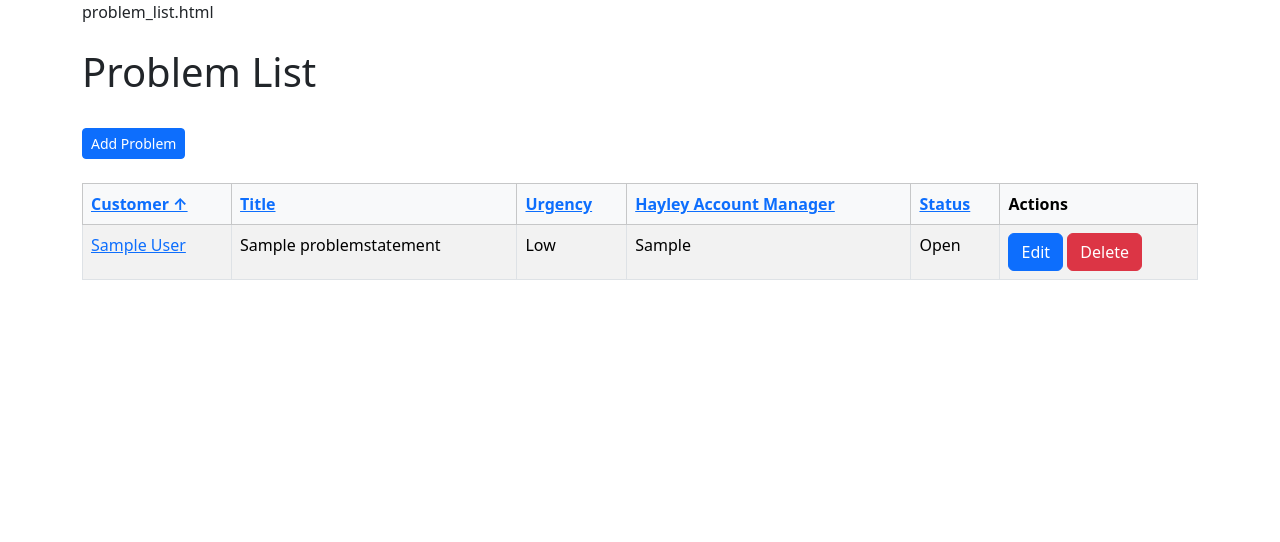
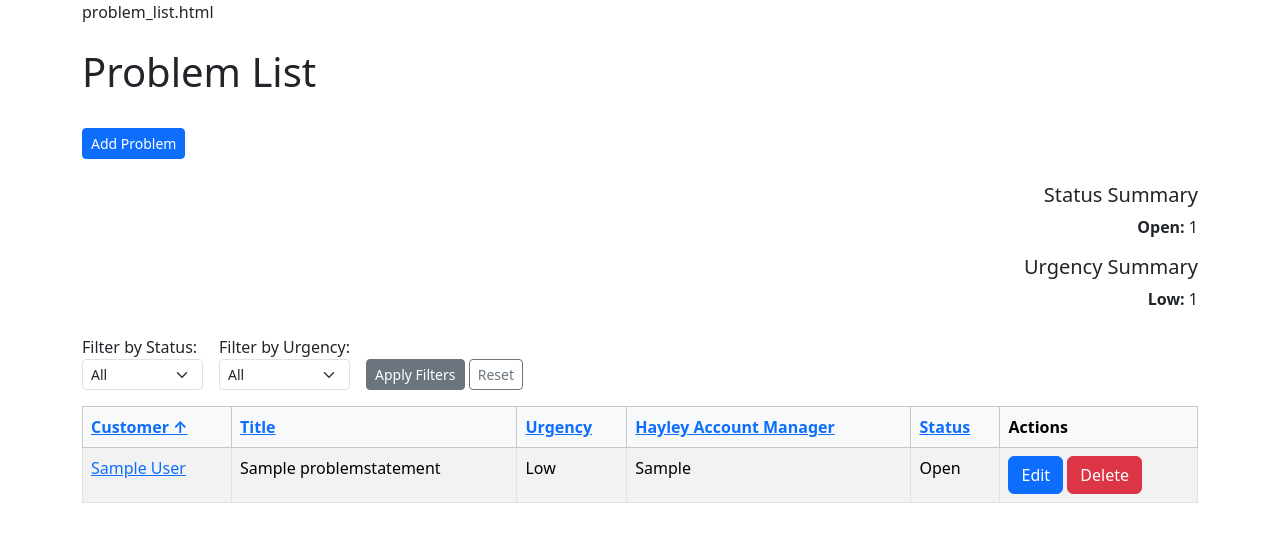
Before and after one commit to DebbieCoates/hayley, a Django app: page /problems/?sort=customer__name&direction=asc in a window 1280 px wide. Shown: the part 126-668 px from the top of the page. Run offline with Django 5.2, Linux system fonts and the light colour scheme; tables that the repository leaves empty hold one stand-in row (values such as "Sample post").

Commit message:
added filters and summary for customer

```diff
--- a/website/valuetrack/templates/problem_list.html
+++ b/website/valuetrack/templates/problem_list.html
@@ -10,8 +10,52 @@ problem_list.html
 
     <a href="{% url 'problem_add' %}" class="btn btn-primary btn-sm">Add Problem</a>
 
+    <br/><br/>
+    <div class="mb-4 text-end ms-auto">
+    <h5>Status Summary</h5>
+    <ul class="list-inline">
+        {% for item in status_summary %}
+        <li class="list-inline-item"><strong>{{ item.status }}:</strong> {{ item.count }}</li>
+        {% endfor %}
+    </ul>
 
-    <br/><br/>
+    <h5>Urgency Summary</h5>
+    <ul class="list-inline">
+        {% for item in urgency_summary %}
+        <li class="list-inline-item"><strong>{{ item.urgency }}:</strong> {{ item.count }}</li>
+        {% endfor %}
+    </ul>
+    </div>
+
+    <form method="get" class="mb-3 d-flex gap-3 align-items-end">
+  <div>
+    <label for="status">Filter by Status:</label>
+    <select name="status" id="status" class="form-select form-select-sm">
+      <option value="">All</option>
+      <option value="Open" {% if status_filter == 'Open' %}selected{% endif %}>Open</option>
+      <option value="Closed" {% if status_filter == 'Closed' %}selected{% endif %}>Closed</option>
+      <option value="In Progress" {% if status_filter == 'In Progress' %}selected{% endif %}>In Progress</option>
+    </select>
+  </div>
+
+  <div>
+    <label for="urgency">Filter by Urgency:</label>
+    <select name="urgency" id="urgency" class="form-select form-select-sm">
+      <option value="">All</option>
+      <option value="Low" {% if urgency_filter == 'Low' %}selected{% endif %}>Low</option>
+      <option value="Medium" {% if urgency_filter == 'Medium' %}selected{% endif %}>Medium</option>
+      <option value="High" {% if urgency_filter == 'High' %}selected{% endif %}>High</option>
+    </select>
+  </div>
+
+  <div>
+    <button type="submit" class="btn btn-secondary btn-sm">Apply Filters</button>
+    <a href="{% url 'problems' %}" class="btn btn-outline-secondary btn-sm">Reset</a>
+  </div>
+
+    <input type="hidden" name="sort" value="{{ sort }}">
+    <input type="hidden" name="direction" value="{{ direction }}">
+</form>
 
     <table class="table table-striped table-hover table-bordered" >
         <thead class="table-light">
--- a/website/valuetrack/views.py
+++ b/website/valuetrack/views.py
@@ -17,19 +17,40 @@ def about(request):
     return render(request, 'about.html')
 
 # View all problem statements
+from django.db.models import Count
+
 def problem_list(request):
-    sort = request.GET.get('sort', 'title')  # default sort field
-    direction = request.GET.get('direction', 'asc')  # default direction
+    sort = request.GET.get('sort', 'title')
+    direction = request.GET.get('direction', 'asc')
+    status_filter = request.GET.get('status')
+    urgency_filter = request.GET.get('urgency')
 
     order_by = sort if direction == 'asc' else f'-{sort}'
 
-    problems = ProblemStatement.objects.select_related('customer').order_by(order_by)
+    problems = ProblemStatement.objects.select_related('customer')
+
+    if status_filter:
+        problems = problems.filter(status=status_filter)
+    if urgency_filter:
+        problems = problems.filter(urgency=urgency_filter)
+
+    problems = problems.order_by(order_by)
+
+    # Summary counts
+    status_summary = ProblemStatement.objects.values('status').annotate(count=Count('id'))
+    urgency_summary = ProblemStatement.objects.values('urgency').annotate(count=Count('id'))
 
     return render(request, 'problem_list.html', {
         'problems': problems,
         'sort': sort,
-        'direction': direction
+        'direction': direction,
+        'status_filter': status_filter,
+        'urgency_filter': urgency_filter,
+        'status_summary': status_summary,
+        'urgency_summary': urgency_summary,
     })
+
+
 # View an individual problem statement
 def problem(request, problem_id):
     problem = ProblemStatement.objects.get(id=problem_id)
@@ -210,25 +231,41 @@ def register_user(request):
 def customer_list(request):
     sort = request.GET.get('sort', 'name')
     direction = request.GET.get('direction', 'asc')
+    status_filter = request.GET.get('status')
+
     order_by = sort if direction == 'asc' else f'-{sort}'
 
     customers = Customer.objects.annotate(
         open_problems=Count('problem_statements', filter=Q(problem_statements__status='Open')),
         closed_problems=Count('problem_statements', filter=Q(problem_statements__status='Closed'))
-    ).order_by(order_by)
+    )
+
+    if status_filter:
+        customers = customers.filter(status=status_filter)
+
+    customers = customers.order_by(order_by)
 
     # Totals across all customers
     total_customers = customers.count()
     total_open = sum(c.open_problems for c in customers)
     total_closed = sum(c.closed_problems for c in customers)
 
+    # Status summary
+    customer_status_summary = Customer.objects.values('status').annotate(count=Count('id'))
+
+    # Problem status summary
+    problem_status_summary = ProblemStatement.objects.values('status').annotate(count=Count('id'))
+
     return render(request, 'customer_list.html', {
         'customers': customers,
         'sort': sort,
         'direction': direction,
+        'status_filter': status_filter,
         'total_customers': total_customers,
         'total_open': total_open,
         'total_closed': total_closed,
+        'customer_status_summary': customer_status_summary,
+        'problem_status_summary': problem_status_summary,
     })
 
 # view an individual customer
```
Also changed, not shown: website/valuetrack/templates/customer_list.html (+37 -6 lines).
